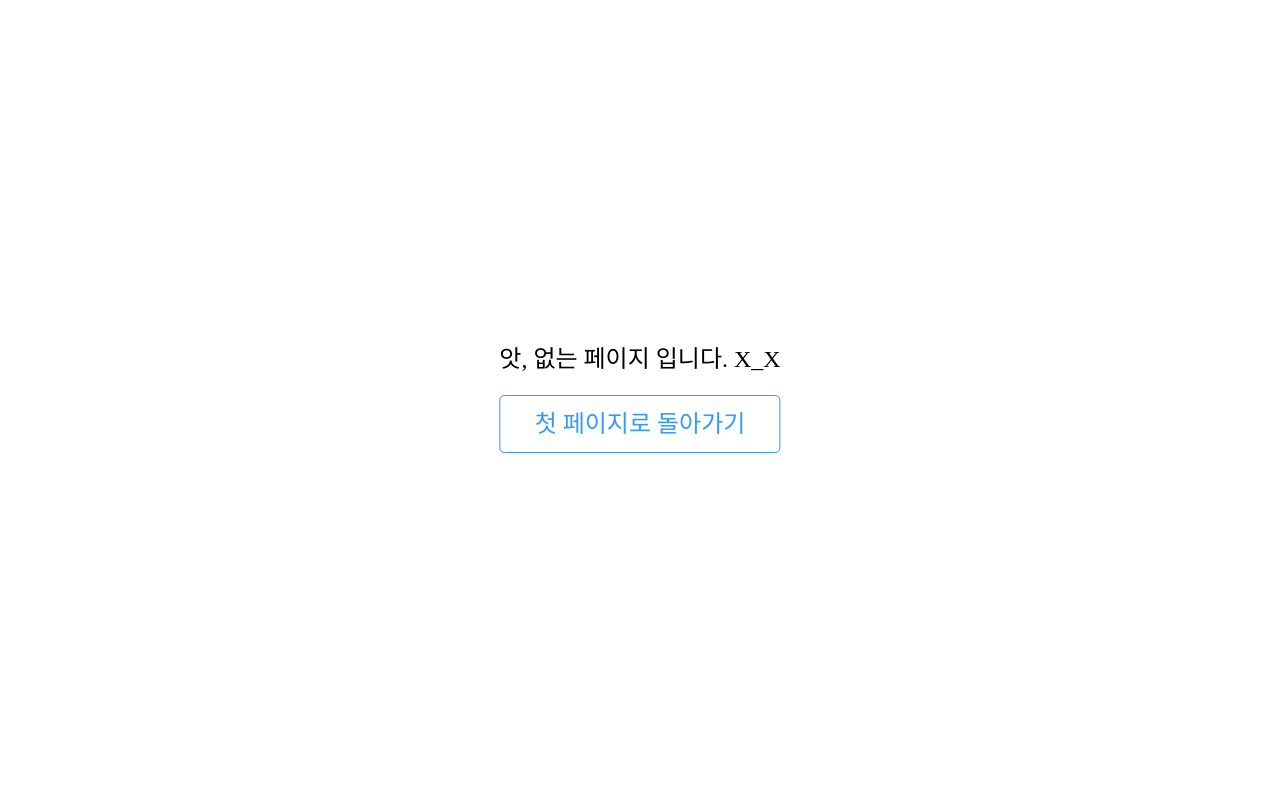
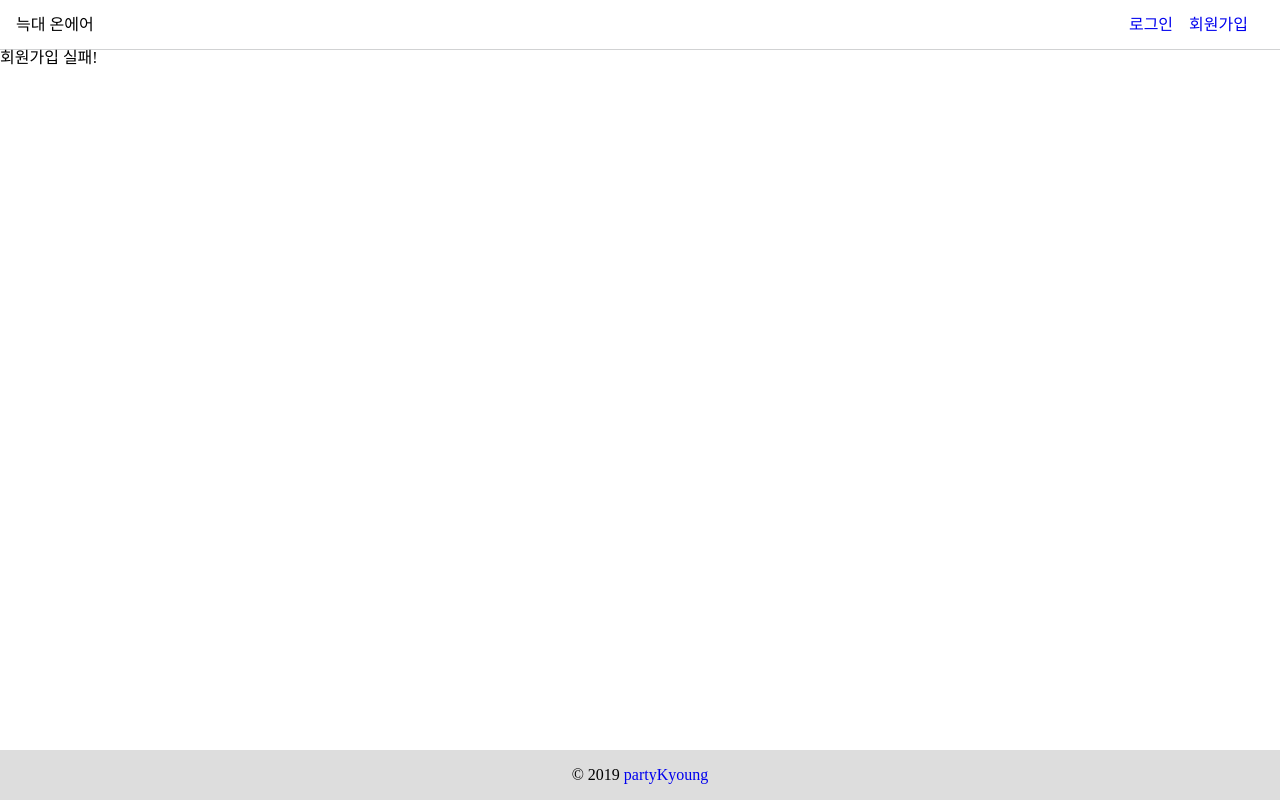
Before and after one commit to sunrereck/wolfOnAir-front, a React app: page /user/join/1 in a window 1280 px wide. Built offline with nearby package versions, Linux system fonts and the light colour scheme.

Commit message:
feat: 회원가입 이메일 인증 결과 페이지 생성

```diff
--- a/src/App.tsx
+++ b/src/App.tsx
@@ -5,6 +5,7 @@ import GlobalStyles from '@/globalStyles';
 
 import Home from '@/pages/Home';
 import Join from '@/pages/Join'
+import JoinResult from '@/pages/JoinResult';
 import Login from '@/pages/Login'
 import NotFound from '@/pages/NotFound';
 
@@ -16,6 +17,8 @@ const App: React.FC = () => {
       <Route exact path="/" component={Home} />
       <Route exact path="/user/login" component={Login} />
       <Route exact path="/user/join" component={Join} />
+      <Route exact path="/user/join/:email" component={JoinResult} />
+
       <Route component={NotFound} />
     </Switch>
     </>
--- /dev/null
+++ b/src/components/user/JoinResult/JoinFail.tsx
@@ -0,0 +1,11 @@
+import React from 'react'
+
+const JoinFail = () => {
+  return (
+    <div>
+      회원가입 실패!
+    </div>
+  )
+}
+
+export default JoinFail;
--- /dev/null
+++ b/src/components/user/JoinResult/JoinResult.tsx
@@ -0,0 +1,14 @@
+import React from 'react'
+
+import JoinFail from './JoinFail'
+import JoinSuccess from './JoinSuccess'
+
+const JoinResult = () => {
+  if (true) {
+    return <JoinFail/>
+  }
+
+  return <JoinSuccess />
+}
+
+export default JoinResult;
--- /dev/null
+++ b/src/components/user/JoinResult/JoinSuccess.tsx
@@ -0,0 +1,11 @@
+import React from 'react'
+
+const JoinSuccess = () => {
+  return (
+    <div>
+      회원가입 성공!
+    </div>
+  )
+}
+
+export default JoinSuccess;
--- /dev/null
+++ b/src/components/user/JoinResult/index.tsx
@@ -0,0 +1 @@
+export { default } from './JoinResult';
--- /dev/null
+++ b/src/containers/user/JoinResultContainer.tsx
@@ -0,0 +1,13 @@
+import React from 'react';
+
+import JoinResult from '@/components/user/JoinResult';
+
+interface Props {
+  email: string;
+}
+
+const JoinResultContainer = ({email}: Props): JSX.Element => {
+  return <JoinResult />
+}
+
+export default JoinResultContainer;
--- /dev/null
+++ b/src/pages/JoinResult.tsx
@@ -0,0 +1,15 @@
+import React from 'react';
+import { RouteComponentProps } from 'react-router-dom';
+
+import PageTemplate from '@/components/templates/PageTemplate';
+import JoinResultContainer from '@/containers/user/JoinResultContainer';
+
+const JoinResult = ({match}: RouteComponentProps<{email: string}>): JSX.Element => {
+  return (
+    <PageTemplate>
+      <JoinResultContainer email={match.params.email} />
+    </PageTemplate>
+  )
+}
+
+export default JoinResult;
```
